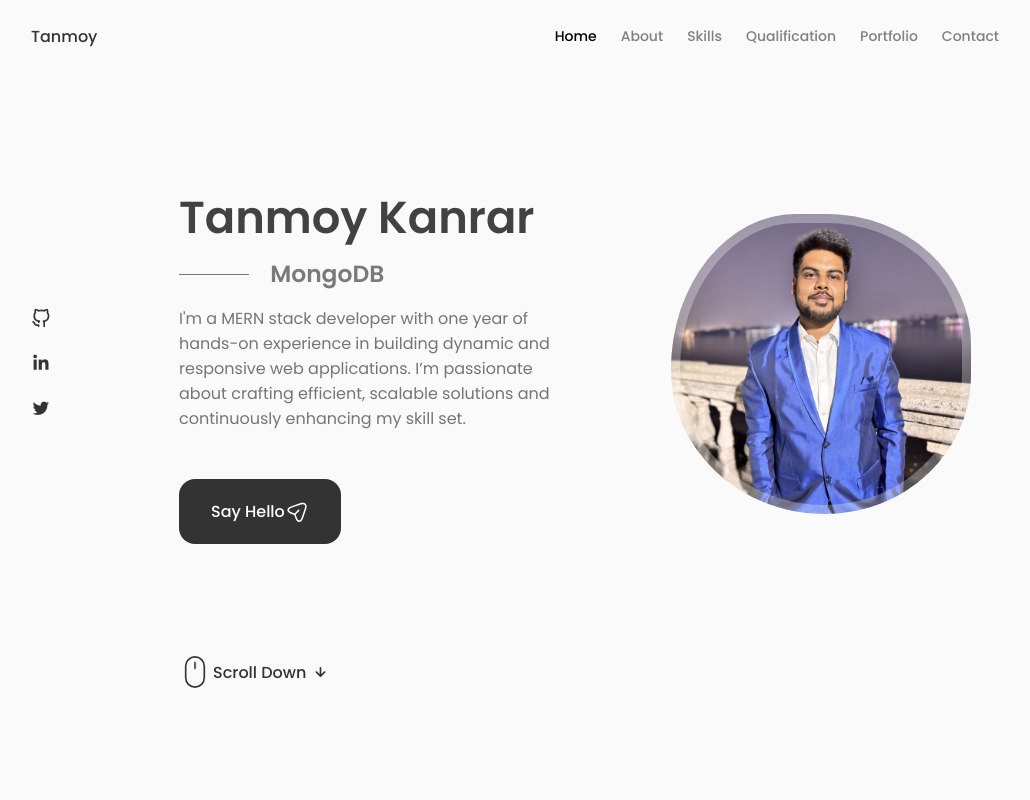
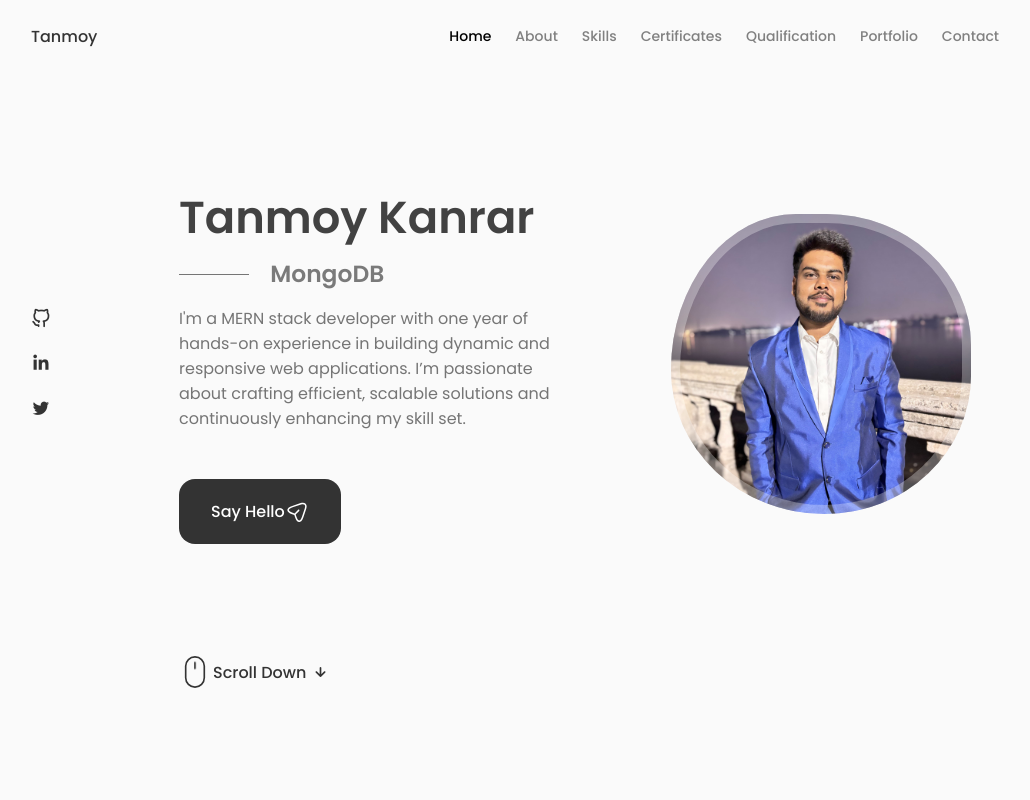
Before and after one commit to Tanmoy70/My-portfolio-site, a React (Vite) app: page / in a window 1280 px wide. Shown: the top 800 px of the page, without its empty margins (125-1155 px from the left). Built offline with nearby package versions, Linux system fonts and the light colour scheme.

Commit message:
add certificates section on header

```diff
--- a/src/components/header/Header.jsx
+++ b/src/components/header/Header.jsx
@@ -6,6 +6,7 @@ const navItems = [
   { href: "#home", icon: "uil-estate", title: "Home" },
   { href: "#about", icon: "uil-user", title: "About" },
   { href: "#skills", icon: "uil-file-alt", title: "Skills" },
+  { href: "#certificates", icon: "uil-message", title: "Certificates" },
   { href: "#qualification", icon: "uil-scenery", title: "Qualification" },
   { href: "#portfolio", icon: "uil-scenery", title: "Portfolio" },
   { href: "#contact", icon: "uil-message", title: "Contact" },
```
